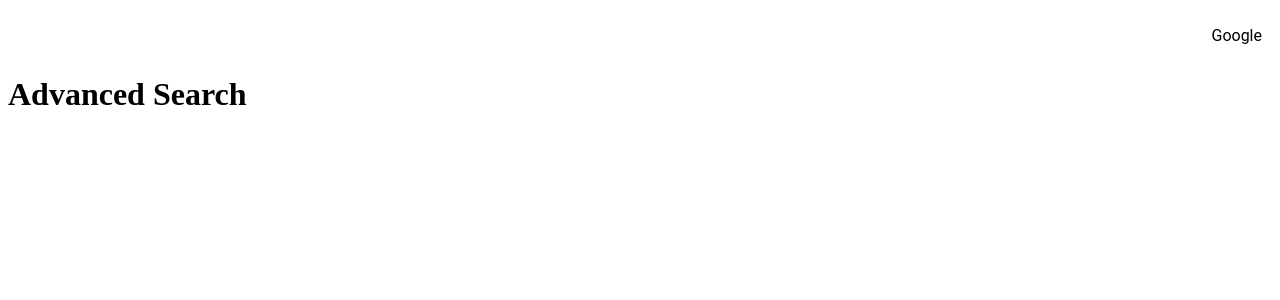
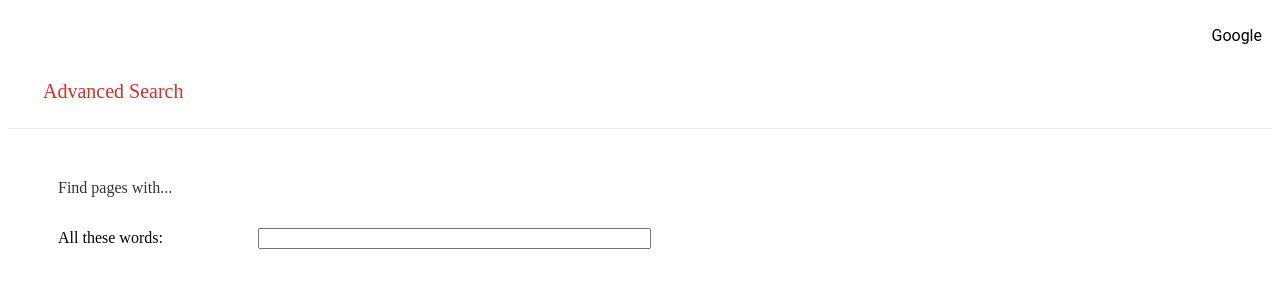
Before and after one commit to theowla/search-cs50w, a Python web app: template search/templates/advanced.html in a window 1280 px wide. Shown: the top 300 px of the page. Run offline with Jinja, Linux system fonts and the light colour scheme; the template is opened without the code that fills it, so the values that code supplies are empty.

Commit message:
end of day commit

```diff
--- a/search/static/styles.css
+++ b/search/static/styles.css
@@ -64,3 +64,29 @@ a:link {
     cursor: pointer;
     user-select: none;
   }
+  .h1-advanced{
+    color: #d93025;
+    font-size: 20px;
+    margin: 25px 35px;
+  }
+  .line{
+    border-bottom: 1px solid #ebebeb;
+  }
+  .h2-advanced{
+    font-size: 16px;
+    color: #333;
+  }
+  .div-advanced{
+    margin: 50px;
+  }
+  .row-input{
+    display: flex;
+    flex-direction: row;
+    align-items: center;
+  }
+  .left{
+    width: 200px;
+  }
+  .form-input{
+    width: 385px;
+  }
--- a/search/templates/advanced.html
+++ b/search/templates/advanced.html
@@ -2,7 +2,7 @@
 <html lang="en">
     <head>
         <title>Search</title>
-        <link rel="stylesheet" href="styles.css">
+        <link rel="stylesheet" href="/search/static/styles.css">
     </head>
     <body>
         <div>
@@ -10,6 +10,20 @@
                 <li class="navbar-item-google"><a href="index.html">Google</a></li>
             </ul>
         </div>
-        <h1 class="h1-advanced">Advanced Search</h1>
+        <p class="h1-advanced">Advanced Search</p>
+        <div class="line"></div>
+        <div class="div-advanced">
+            <p class="h2-advanced">Find pages with...</p>
+            <form action="https://google.com/search">
+                <div class="row-input">
+                    <div class="left">
+                        <p>All these words:</p>
+                    </div>
+                    <div class="right">
+                        <input type="text" name="q" class="form-input">
+                    </div>
+                </div>
+            </form>
+        </div>
     </body>
 </html>
--- a/search/templates/images.html
+++ b/search/templates/images.html
@@ -2,7 +2,7 @@
 <html lang="en">
     <head>
         <title>Search</title>
-        <link rel="stylesheet" href="styles.css">
+        <link rel="stylesheet" href="/search/static/styles.css">
     </head>
     <body>
         <div>
```
